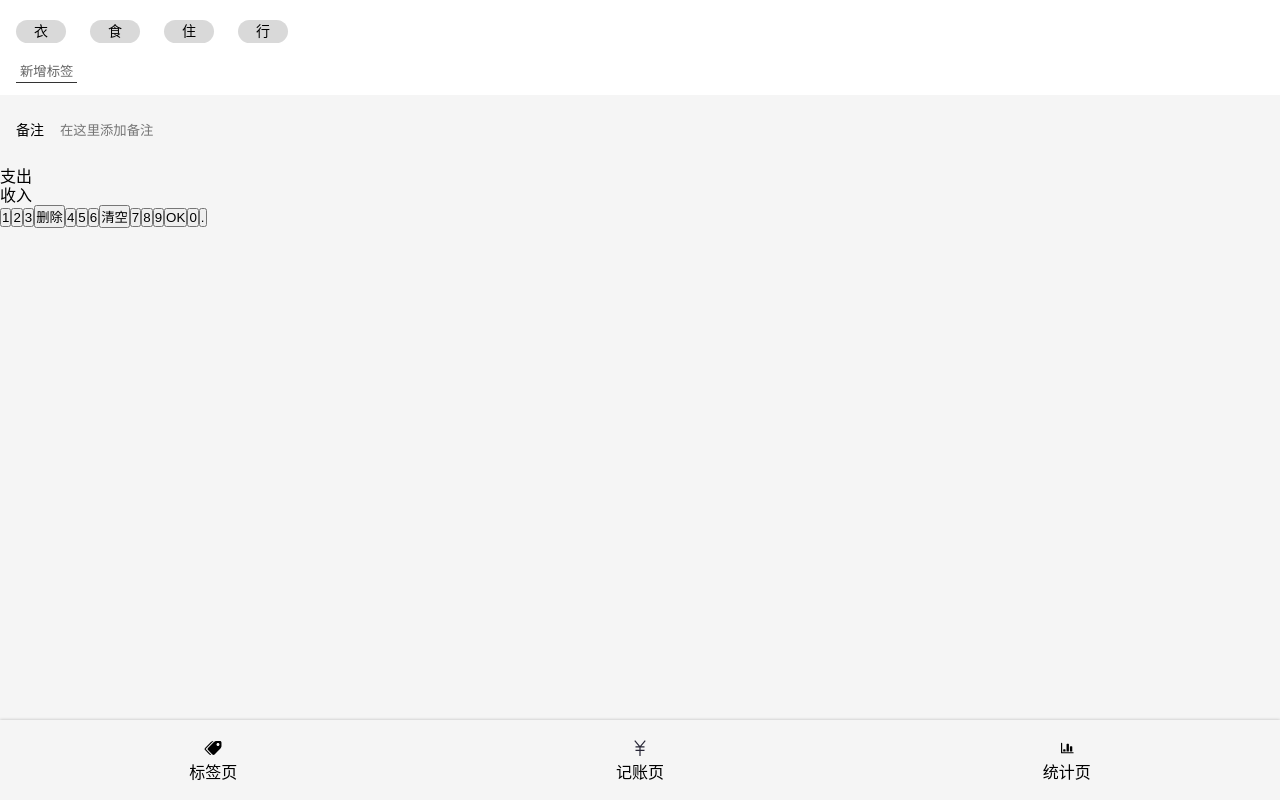
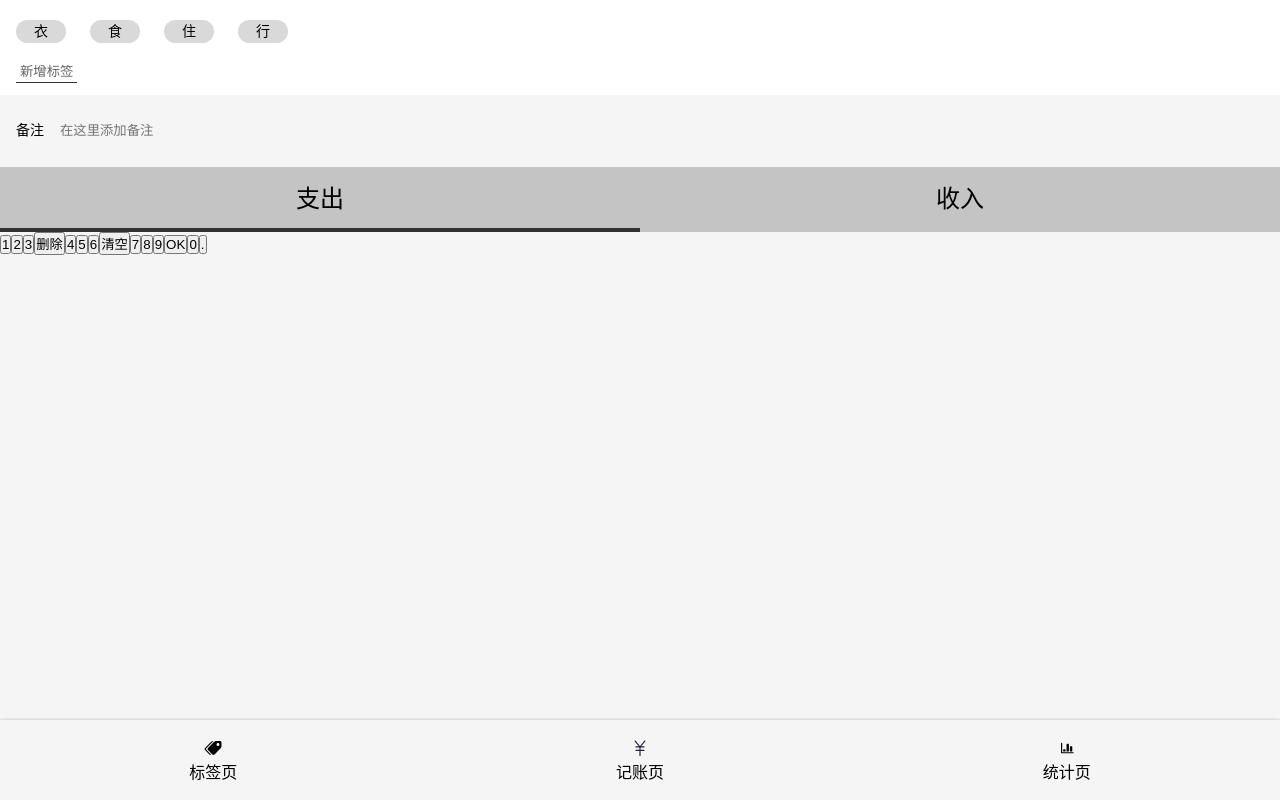
Before and after one commit to zhouzhaoyuan/project-wangcai, a React app: page /#/ in a window 1280 px wide. Built offline with nearby package versions, Linux system fonts and the light colour scheme.

Commit message:
收入支出UI完成

```diff
--- a/src/views/Money.tsx
+++ b/src/views/Money.tsx
@@ -49,6 +49,27 @@
 
 `
 const CategorySection = styled.section`
+  font-size: 24px;
+  >ul{
+    display: flex;
+    background: #c4c4c4;
+    >li{
+      width: 50%;
+      text-align: center;
+      padding: 18px 0;
+      position: relative;
+      &.selected::after{
+        content: '';
+        display: block;
+        height: 4px;
+        background: #333;
+        position: absolute;
+        bottom: 0px;
+        left: 0px;
+        width: 100%;
+      }
+    }
+  }
 `
 const NumberPadSection = styled.section`
 `
@@ -72,7 +93,7 @@
       </NoteSection>
       <CategorySection>
         <ul>
-          <li>支出</li>
+          <li className="selected">支出</li>
           <li>收入</li>
         </ul>
       </CategorySection>
```
